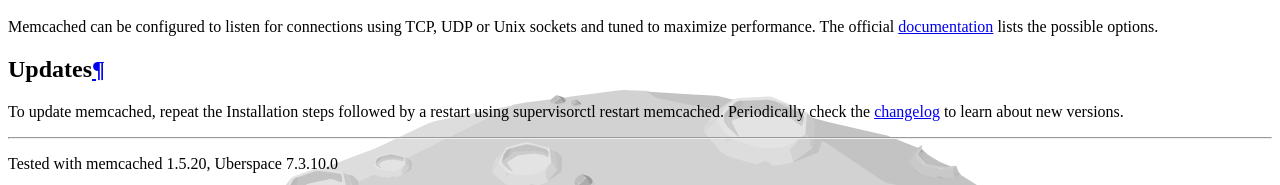
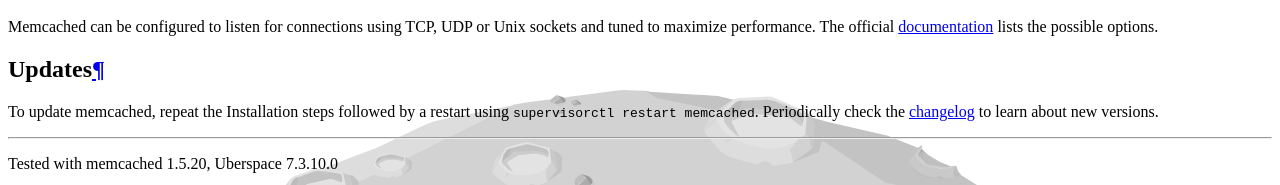
Before and after one commit to Uberspace/lab, a Sphinx documentation site: the page built from source/guide_memcached.rst, in a window 1280 px wide and 900 px high, scrolled down 4411 px, cut to the strip 0-668 px from the top of the window. Shown: the part 483-668 px from the top of the strip. Built offline with Sphinx 7.4.7 and the Read the Docs theme 2.0.0, drawn with Linux system fonts in a browser that asks for light colours.

```diff
--- a/source/guide_memcached.rst
+++ b/source/guide_memcached.rst
@@ -158,7 +158,7 @@ The official documentation_ lists the possible options.
 Updates
 =======
 
-To update memcached, repeat the Installation steps followed by a restart using supervisorctl restart memcached. Periodically check the changelog_ to learn about new versions.
+To update memcached, repeat the Installation steps followed by a restart using ``supervisorctl restart memcached``. Periodically check the changelog_ to learn about new versions.
 
 
 .. _memcached: https://memcached.org/
```
